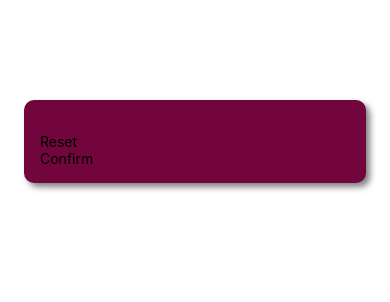
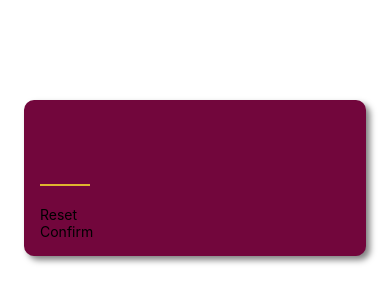
Before and after one commit to 777marc/guess-number, a React Native app: screen / in a window 390 px wide. Shown: the top 302 px of the page. Built offline with nearby package versions, Linux system fonts and the light colour scheme.

Commit message:
misc styles and validation

```diff
--- a/screens/StartGameScreen.js
+++ b/screens/StartGameScreen.js
@@ -4,7 +4,7 @@
 function StartGameScreen() {
   return (
     <View style={styles.inputContainer}>
-      <TextInput />
+      <TextInput style={styles.numberInput} maxLength={2} keyboardType="number-pad" />
       <PrimaryButton>Reset</PrimaryButton>
       <PrimaryButton>Confirm</PrimaryButton>
     </View>
@@ -23,6 +23,18 @@
     shadowOffset: { width: 4, height: 4 },
     shadowRadius: 6,
     shadowOpacity: 0.5
+  },
+  numberInput: {
+    height: 50,
+    width: 50,
+    fontSize: 32,
+    fontWeight: "bold",
+    borderBottomColor: "#ddb52f",
+    borderBottomWidth: 2,
+    color: "#ddb52f",
+    marginVertical: 20,
+    textAlign: "center"
+
   }
 
 });
```
